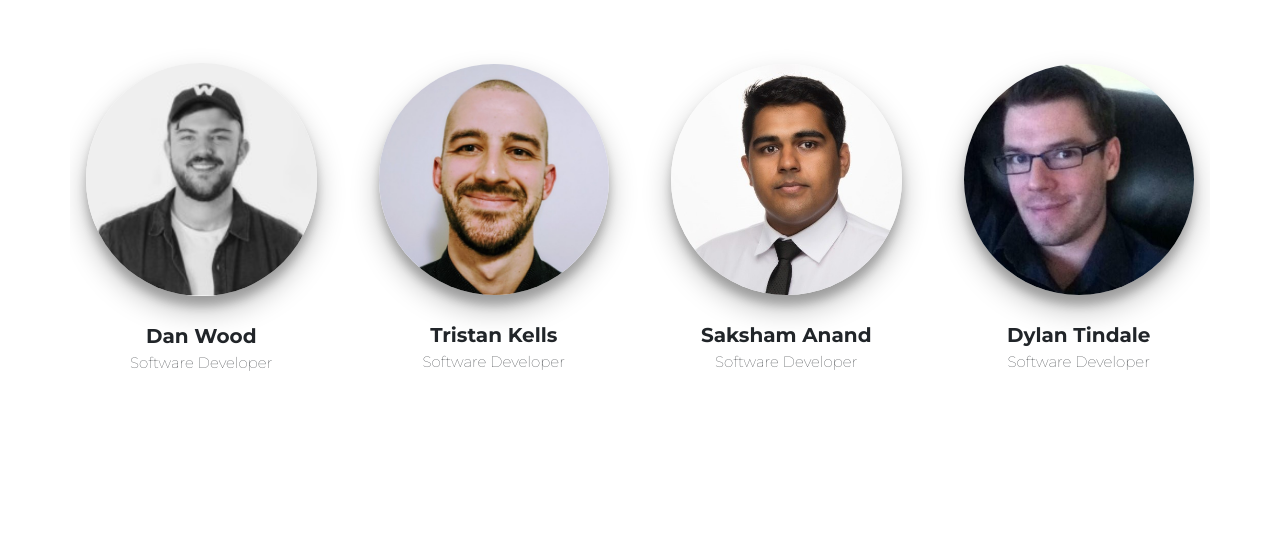
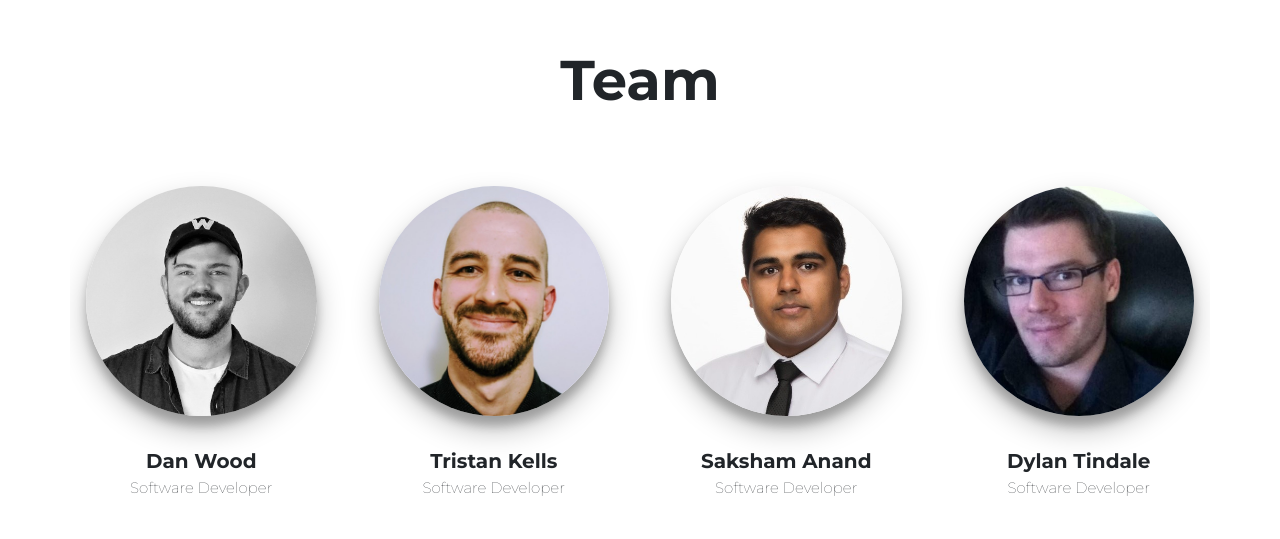
Before and after one commit to DanWoodNZ/Blackboard-Usability-Study, a website: page index.html in a window 1280 px wide. Shown: the part 4868-5407 px from the top of the page. Drawn offline with Linux system fonts and the light colour scheme.

Commit message:
Updated dan picture and heading format

```diff
--- a/css/one-page-wonder.css
+++ b/css/one-page-wonder.css
@@ -165,7 +165,7 @@ header.masthead .masthead-content .masthead-heading {
   font-family: Montserrat, sans-serif;
   text-align: center;
   width: 100%;
-  padding: 25px;
+  padding: 30px 0px 20px 0px;
   text-align: center;
 }
 
--- a/index.html
+++ b/index.html
@@ -165,9 +165,14 @@
     <section id="team">
       <div class="container section-style">
         <div class="row align-items-center mt-5">
+            <div class="col-lg-12 text-center">
+                <div class="pb-5">
+                  <h2 class="display-4">Team</h2>
+                </div>
+              </div>
             <div class="col-lg-3 col-sm-3">
                 <div class="p-3">
-                  <img class="box-shadow-4 img-fluid rounded-circle" src="img/dan.jpeg" alt="">
+                  <img class="box-shadow-4 img-fluid rounded-circle" src="img/dan.jpg" alt="">
                   <div class="team-member-info">
                     <span class="team-member-header">Dan Wood</span><br/>
                     <span class="team-member-subheader">Software Developer</span>
```
Also changed, not shown: img/dan.jpeg (deleted), img/dan.jpg (added).
